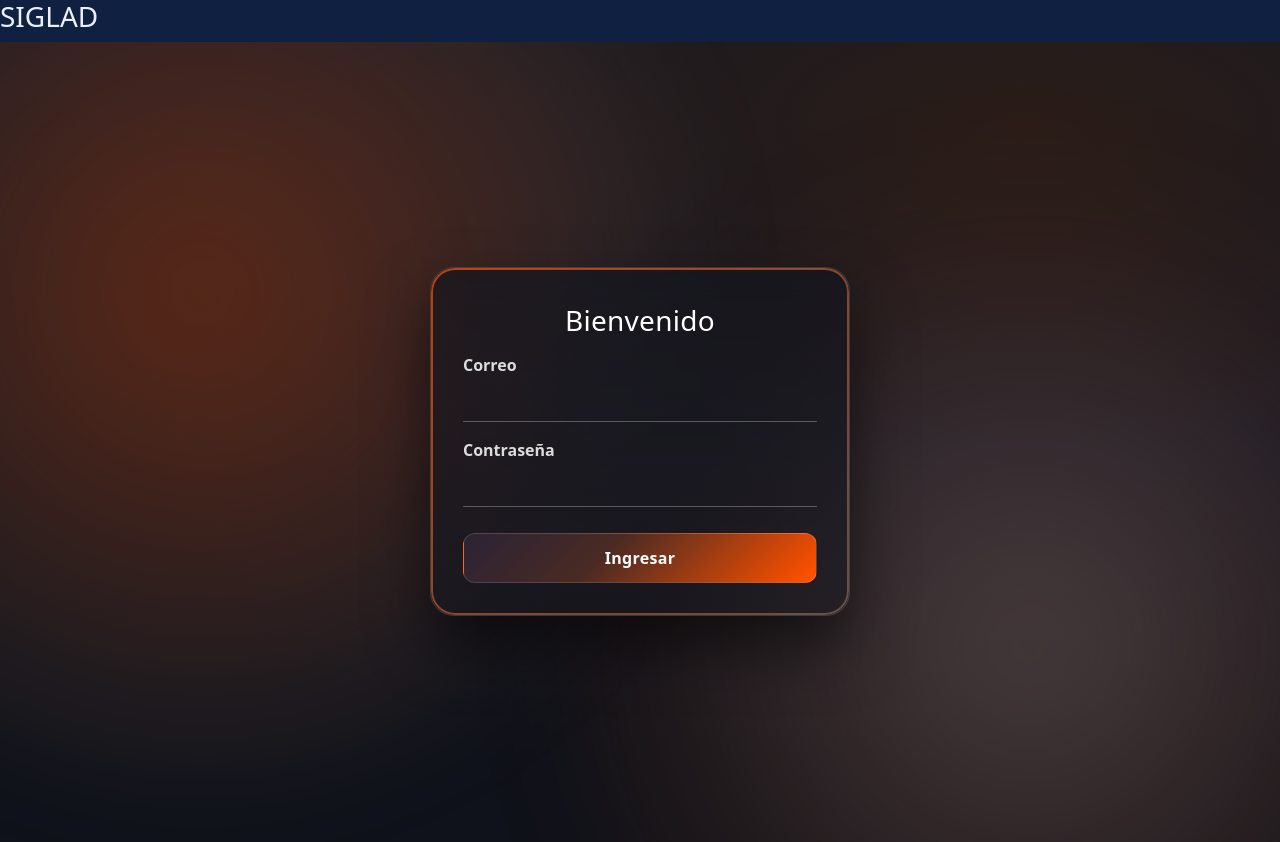
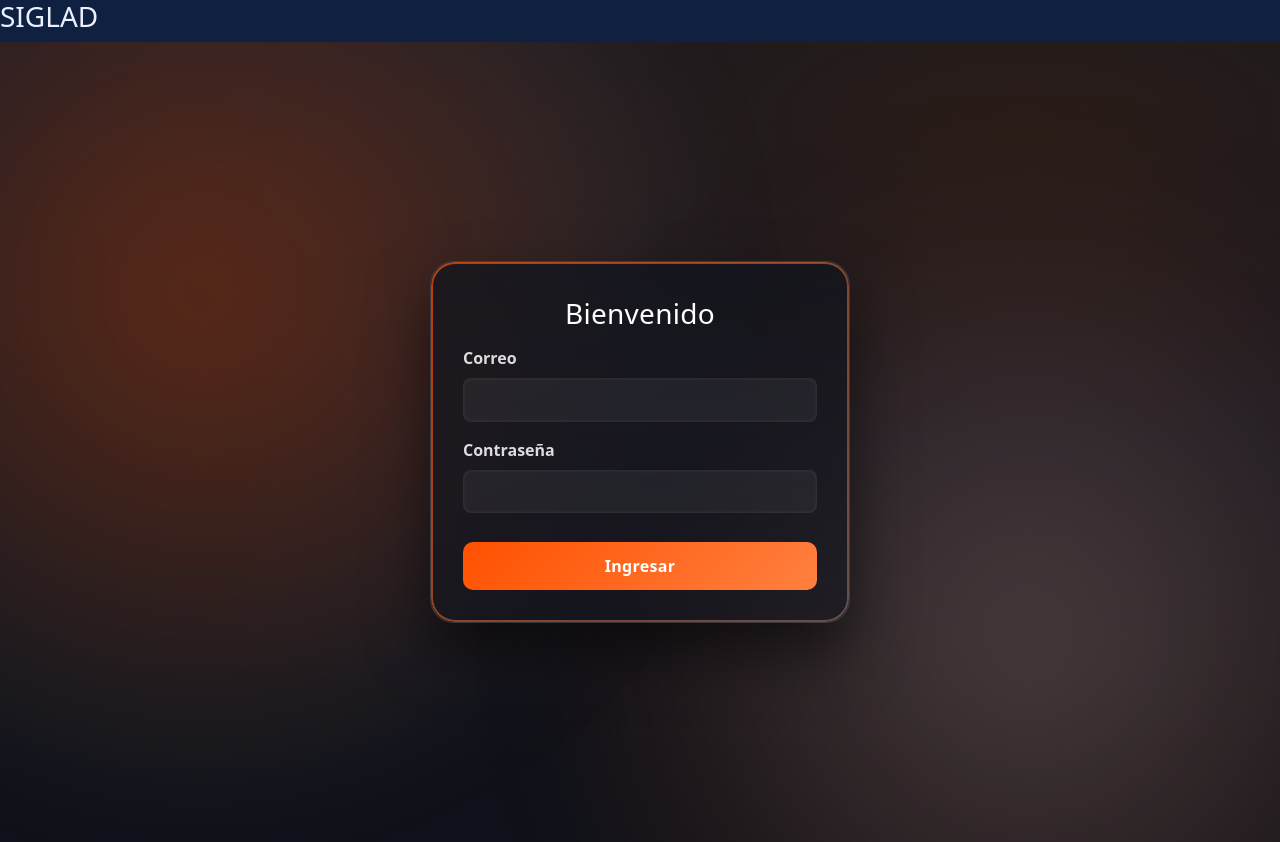
Before and after one commit to DemNest25/DUCA, a React (Vite) app in the folder frontend/: page /login in a window 1280 px wide. Built offline with nearby package versions, Linux system fonts and the light colour scheme; no server answers.

Commit message:
Fix visual: restaurar login oscuro y habilitar inputs

```diff
--- a/frontend/src/pages/Login.css
+++ b/frontend/src/pages/Login.css
@@ -10,6 +10,7 @@
   isolation: isolate;
 }
 
+/* halos suaves animados (sin imágenes) */
 .login-bg::before,
 .login-bg::after {
   content: "";
@@ -20,11 +21,9 @@
   opacity: .35;
   z-index: -1;
   border-radius: 50%;
-  pointer-events: none;   /* ✅ evita que el fondo bloquee clics */
+  pointer-events: none;  /* ✅ para no bloquear inputs */
   animation: floatGlow 14s ease-in-out infinite alternate;
 }
-
-
 .login-bg::before {
   background: radial-gradient(circle, rgba(255,81,0,.9), rgba(205,156,138,.2) 60%, transparent 70%);
   top: -20vmax; left: -25vmax;
@@ -46,20 +45,15 @@
   padding: 2.2rem 2rem 2rem;
   border-radius: 24px;
   text-align: left;
-
-  /* glass + tinte oscuro */
-  background: linear-gradient(180deg, rgba(17,20,29,.65), rgba(17,20,29,.45));
+  background: linear-gradient(180deg, rgba(17,20,29,.75), rgba(17,20,29,.55));
   backdrop-filter: blur(16px);
   -webkit-backdrop-filter: blur(16px);
   border: 1px solid rgba(255,255,255,.14);
   box-shadow:
     0 30px 60px rgba(0,0,0,.55),
     inset 0 1px 0 rgba(255,255,255,.1);
-
-  color: #eef2ff;  /* textos claros */
+  color: #eef2ff;
 }
-
-/* borde/cinta superior cálida */
 .login-card::before {
   content: "";
   position: absolute;
@@ -67,11 +61,10 @@
   border-radius: 24px;
   padding: 2px;
   background: linear-gradient(135deg, rgba(255,81,0,.7), rgba(205,156,138,.4));
-  -webkit-mask:
-    linear-gradient(#000 0 0) content-box,
-    linear-gradient(#000 0 0);
+  -webkit-mask: linear-gradient(#000 0 0) content-box, linear-gradient(#000 0 0);
   -webkit-mask-composite: xor;
           mask-composite: exclude;
+  pointer-events: none; /* ✅ evita bloqueo */
 }
 
 /* título */
@@ -84,38 +77,31 @@
 
 /* =================== CAMPOS =================== */
 .login-card .form-label {
-  color: rgba(255,255,255,.85) !important; /* fuerte y legible */
+  color: rgba(255,255,255,.85) !important;
   font-weight: 600;
 }
-
 .login-card .form-control {
-  background: transparent !important;
+  background: rgba(255,255,255,0.05) !important;
   color: #ffffff !important;
   border: none !important;
-  border-bottom: 1px solid rgba(255,255,255,.28) !important;
-  border-radius: 0 !important;
-  padding-left: 0.25rem;
-  padding-right: 0.25rem;
-  box-shadow: none !important;
+  border-radius: 8px !important;
+  padding: .6rem .8rem;
+  box-shadow: inset 0 0 4px rgba(255,255,255,0.1);
 }
-.login-card .form-control::placeholder {
-  color: rgba(255,255,255,.55);
-}
-
 .login-card .form-control:focus {
   outline: none;
-  border-bottom-color: #FF5100 !important;
-  box-shadow: 0 6px 18px -10px rgba(255,81,0,.55) !important;
+  border: 1px solid #FF5100 !important;
+  box-shadow: 0 0 10px rgba(255,81,0,.5);
 }
 
 /* =================== BOTÓN =================== */
 .btn-login {
-  margin-top: .6rem;
-  background: linear-gradient(135deg, #2a2335, #4a2a23 40%, #FF5100 98%);
-  border: 1px solid rgba(255,255,255,.15);
+  margin-top: .8rem;
+  background: linear-gradient(135deg, #FF5100, #ff8040);
+  border: none;
   color: #FFFFFF !important;
   font-weight: 700;
-  border-radius: 12px;
+  border-radius: 10px;
   padding: .75rem 1rem;
   letter-spacing: .3px;
   transition: transform .15s ease, box-shadow .15s ease, filter .15s ease;
@@ -125,6 +111,3 @@
   box-shadow: 0 12px 28px rgba(255,81,0,.35);
   filter: brightness(1.05);
 }
-
-/* helpers de contraste si usas utilidades Bootstrap previas */
-.text-white { color: #fff !important; }
```
